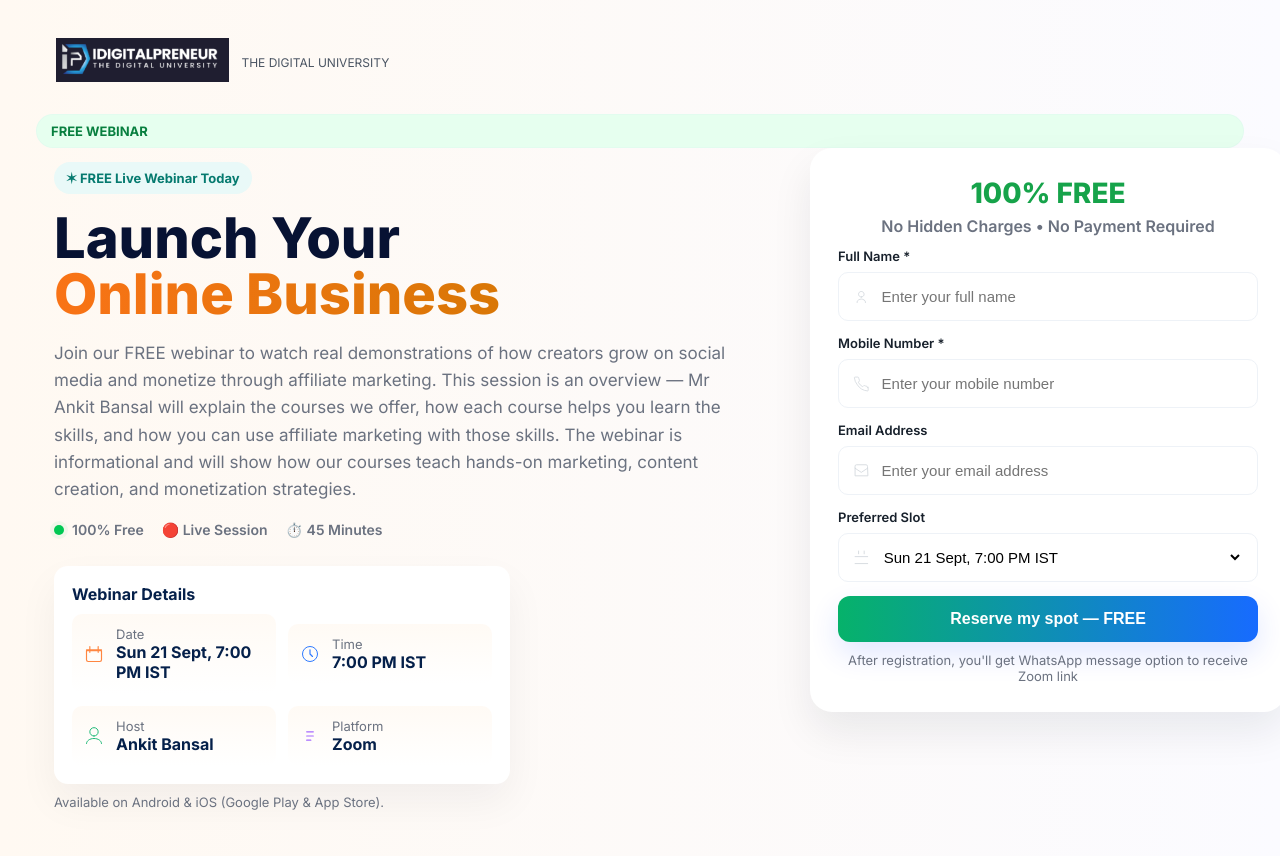
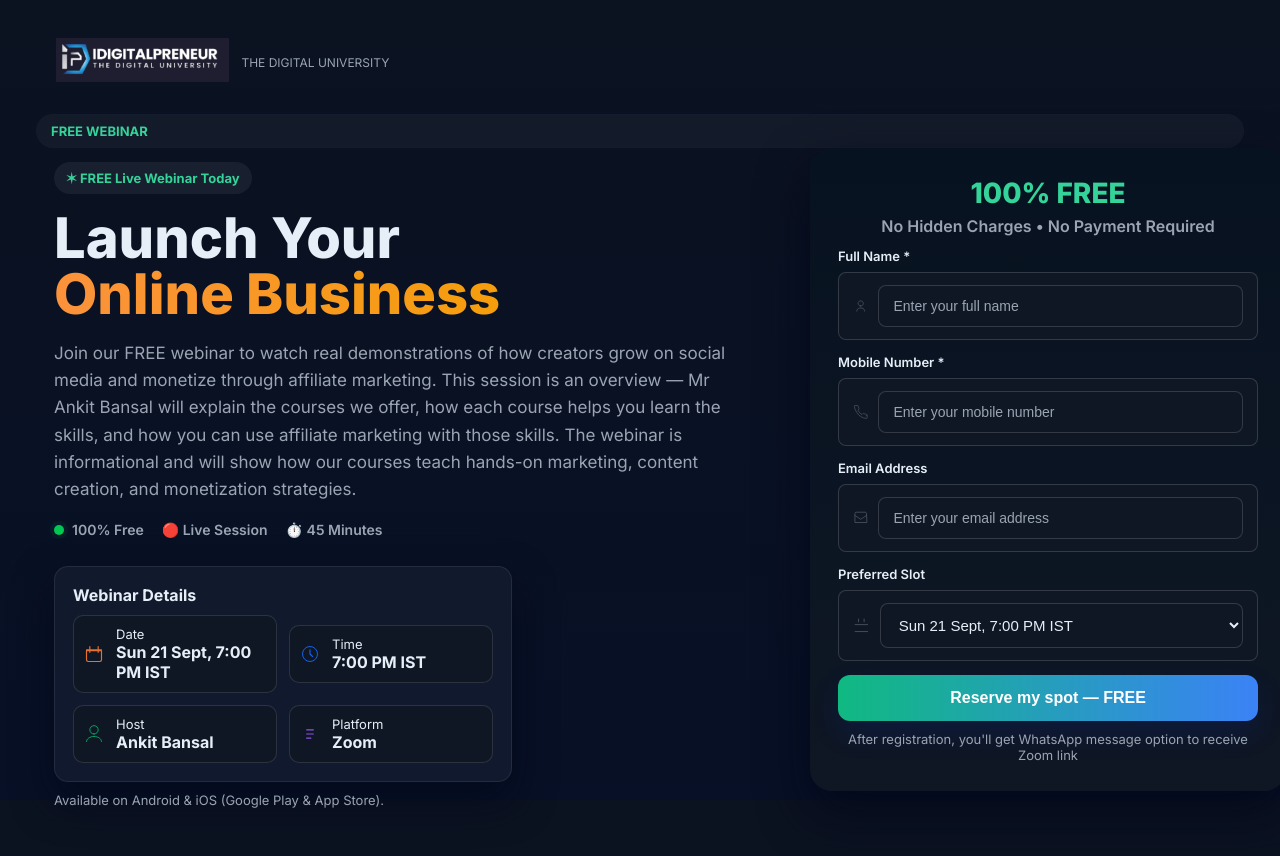
Before and after one commit to aousarmalabhinav-max/Landing-page, a plain HTML site: page index.html in a window 1280 px wide. Drawn offline with Linux system fonts and the light colour scheme.

Commit message:
Add files via upload

```diff
--- a/index.html
+++ b/index.html
@@ -6,28 +6,31 @@
 <title>Launch Your Online Business — Free Webinar</title>
 <link href="https://fonts.googleapis.com/css2?family=Inter:wght@300;400;600;700;800&display=swap" rel="stylesheet">
 <style>
+
   :root{
-    --bg-start: #fff9f2;
-    --bg-end: #fbfbff;
-    --muted:#6b7280;
-    --card:#ffffff;
-    --accent-cyan:#00b3ff;
-    --accent-blue:#0066ff;
-    --accent-green:#16a34a;
-    --cta-start: #06b26a; /* green */
-    --cta-end: #176bff;   /* blue */
-    --orange-stop1: #f97316;
-    --orange-stop2: #d97706;
-    --radius:18px;
-    --shadow: 0 20px 40px rgba(12,20,40,0.08);
+    --bg-start: #0b1220; /* very dark navy */
+    --bg-end: #071026;   /* deep navy */
+    --muted:#9aa4b2;
+    --card:#071220; /* slightly lighter than bg */
+    --card-2:#0f1724;
+    --accent-cyan:#38bdf8;
+    --accent-blue:#60a5fa;
+    --accent-green:#34d399;
+    --cta-start: #10b981; /* green */
+    --cta-end: #3b82f6;   /* blue */
+    --orange-stop1: #fb923c;
+    --orange-stop2: #f59e0b;
+    --radius:16px;
+    --shadow: 0 18px 40px rgba(2,6,23,0.6);
     font-family: 'Inter', system-ui, -apple-system, "Segoe UI", Roboto, "Helvetica Neue", Arial;
   }
+
   html,body{height:100%}
   body{
     margin:0;
-    background: linear-gradient(90deg,var(--bg-start),var(--bg-end));
+    background: linear-gradient(180deg,var(--bg-start), var(--bg-end));
     -webkit-font-smoothing:antialiased;
-    color:#05204a;
+    color: #e6eef8;
     padding:28px 36px;
   }
 
@@ -55,15 +58,9 @@
     box-shadow: none;
     background:transparent;
   }
-  .brand .title {
-  font-weight:800;
-  color:#0b2540;
-  letter-spacing:0.6px;
-  font-size:18px;
-  text-transform:uppercase;
-}
+  .brand .title { font-weight:800; color:#e6eef8; letter-spacing:0.6px; font-size:18px; text-transform:uppercase; }
   .free-pill {
-    padding:8px 14px;border-radius:999px;background:#e6ffef;color:#087f3f;font-weight:700;font-size:13px;
+    padding:8px 14px;border-radius:999px;background: rgba(255,255,255,0.04); color: var(--accent-green); border:1px solid rgba(255,255,255,0.04);font-weight:700;font-size:13px;
     border:1px solid rgba(3,102,255,0.02);
   }
 
@@ -87,15 +84,9 @@
   }
   .badge {
     display:inline-block;
-    background:#e9f9f8;color:#057a6f;padding:8px 12px;border-radius:999px;font-weight:700;font-size:13px;margin-bottom:10px;
+    background: rgba(255,255,255,0.06); color: var(--accent-green);padding:8px 12px;border-radius:999px;font-weight:700;font-size:13px;margin-bottom:10px;
   }
-  h1 {
-    font-size:56px;
-    line-height:1;
-    margin:6px 0 18px;
-    font-weight:800;
-    color:#071233;
-  }
+  h1 { font-size:56px; line-height:1; margin:6px 0 18px; font-weight:800; color: #e6eef8; }
   /* orange gradient on part of the heading */
   .headline {
     display:inline-block;
@@ -122,8 +113,8 @@
     max-width:100%;
     border-radius:14px;
     padding:18px;
-    background:var(--card);
-    box-shadow: 0 18px 40px rgba(8,20,40,0.05);
+    background:linear-gradient(180deg,var(--card), var(--card-2));
+    box-shadow: 0 18px 40px rgba(2,6,23,0.6);
   }
   .detail-grid { display:grid; grid-template-columns: 1fr 1fr; gap:12px; align-items:center; }
   .detail-item { padding:12px; border-radius:10px; background:linear-gradient(180deg, rgba(255,248,240,0.7), rgba(255,255,255,0.7)); display:flex; gap:12px; align-items:center; }
@@ -132,9 +123,9 @@
   /* Right form card */
   .form-card {
     border-radius:22px;
-    background:var(--card);
+    background:linear-gradient(180deg,var(--card), var(--card-2));
     padding:28px;
-    box-shadow: var(--shadow);
+    box-shadow: 0 20px 50px rgba(2,6,23,0.7);
     width:100%;
   }
   .form-top { text-align:center; margin-bottom:8px; }
@@ -143,18 +134,18 @@
 
   .form-field { margin-bottom:14px; }
   label.fieldlabel { display:block; font-size:13px; color:#17202b; margin-bottom:8px; font-weight:600; }
-  .input {
-    width:100%; padding:14px 14px; border-radius:10px; border:1px solid #eef2f7; background:#fff; font-size:15px;
+  .input { background: rgba(255,255,255,0.02); color: #e6eef8;
+    width:100%; padding:14px 14px; border-radius:10px; border:1px solid rgba(255,255,255,0.06); background: transparent; color: #e6eef8; font-size:15px;
     display:flex; align-items:center; gap:10px;
     box-sizing:border-box;
   }
   .input input { border:none; outline:none; font-size:15px; width:100%; }
   .icon-slc { width:18px; height:18px; opacity:0.45; }
 
-  .cta-btn {
+  .cta-btn { color: #07122a;
     width:100%; padding:14px; border-radius:12px; border:none; cursor:pointer;
-    color:white; font-weight:800; font-size:16px;
-    background: linear-gradient(90deg,var(--cta-start), var(--cta-end));
+    color: #0b1220; font-weight:800; font-size:16px;
+    background: linear-gradient(90deg,var(--cta-start), var(--cta-end)); border: none;
     box-shadow: 0 12px 30px rgba(7,60,255,0.12);
     display:flex; align-items:center; justify-content:center; gap:10px;
   }
@@ -164,7 +155,7 @@
   .small-info { font-size:13px;color:var(--muted); margin-top:12px; text-align:center; }
 
   .muted-ico { width:14px;height:14px; opacity:0.6 }
-.brand .subtitle { color:#4b5563; font-size:12px; }
+.brand .subtitle { color:#9aa4b2; font-size:12px; }
 .logo-full { height:48px; width:auto; display:block; }
 
 /* Mobile improvements */
@@ -176,14 +167,14 @@
   .logo-full { height:36px; }
   .free-pill { padding:6px 10px; font-size:12px; }
   .wrap { grid-template-columns: 1fr; gap:18px; }
-  h1 { font-size:32px; margin-bottom:12px; }
+  h1 { font-size:56px; line-height:1; margin:6px 0 18px; font-weight:800; color: #e6eef8; }
   p.lead { font-size:15px; }
   .detail-card { width:100%; padding:14px; }
   .form-card { padding:20px; }
   .form-top { text-align:center; }
   .form-card { width:100%; box-shadow: 0 10px 30px rgba(12,20,40,0.06); }
-  .cta-btn { font-size:15px; padding:12px; }
-  .input { padding:10px 12px; }
+  .cta-btn { color: #07122a; font-size:15px; padding:12px; }
+  .input { background: rgba(255,255,255,0.02); color: #e6eef8;  padding:10px 12px; }
   .logo-full { display:inline-block; margin-right:8px; }
   .topnav { display:flex; flex-wrap:wrap; align-items:center; justify-content:space-between; }
   /* Center brand and place pill below on very small screens */
@@ -214,8 +205,73 @@
     border-radius:8px;
     background: rgba(0,0,0,0.85);
   }
-  .brand .title { color: #fff !important; } /* invert title for dark bg if needed */
+  .brand .title { font-weight:800; color:#e6eef8; letter-spacing:0.6px; font-size:18px; text-transform:uppercase; } /* invert title for dark bg if needed */
   .free-pill { order:2; width:100%; margin-top:8px; }
+}
+
+
+.cta-btn{ color: #fff !important; }
+
+label, .form-top, .detail-item div:first-child { color:#e6eef8 !important; }
+
+.input, select, textarea {
+  background: rgba(255,255,255,0.06) !important;
+  color:#e6eef8 !important;
+  border:1px solid rgba(255,255,255,0.15) !important;
+}
+.input::placeholder { color:#9aa4b2 !important; }
+select option { background:#0b1220; color:#e6eef8; }
+
+.detail-card {
+  background: rgba(255,255,255,0.04) !important;
+  color:#e6eef8 !important;
+  border:1px solid rgba(255,255,255,0.08);
+}
+
+
+.input, select, textarea {
+  background: #0f1724 !important;
+  color:#e6eef8 !important;
+  border:1px solid rgba(255,255,255,0.12) !important;
+  border-radius:8px;
+}
+.input::placeholder { color:#9aa4b2 !important; }
+select option { background:#0f1724; color:#e6eef8; }
+
+.detail-item {
+  background:#0f1724 !important;
+  border:1px solid rgba(255,255,255,0.12);
+  border-radius:10px;
+  padding:10px;
+  color:#e6eef8 !important;
+}
+
+
+.input, input[type="text"], input[type="email"], input[type="tel"], select, textarea {
+  background: #0f1724 !important;
+  color:#e6eef8 !important;
+  border:1px solid rgba(255,255,255,0.15) !important;
+  border-radius:8px;
+  padding:12px 14px;
+  font-size:14px;
+}
+.input::placeholder, input::placeholder { color:#9aa4b2 !important; }
+select option { background:#0f1724; color:#e6eef8; }
+
+
+/* Hover & focus effects */
+.input:focus, input[type="text"]:focus, input[type="email"]:focus, input[type="tel"]:focus, select:focus, textarea:focus {
+  outline:none !important;
+  border-color:#38bdf8 !important;
+  box-shadow:0 0 8px rgba(56,189,248,0.6);
+}
+.cta-btn:hover {
+  transform:translateY(-1px);
+  box-shadow:0 4px 14px rgba(56,189,248,0.6);
+}
+.cta-btn:active {
+  transform:translateY(0);
+  box-shadow:0 2px 6px rgba(56,189,248,0.4);
 }
 
 </style>
@@ -309,7 +365,7 @@
         <div class="form-field">
           <label class="fieldlabel" for="name">Full Name *</label>
           <div class="input" role="group" aria-labelledby="name">
-            <svg class="icon-slc" viewBox="0 0 24 24" fill="none"><path d="M12 12c2.21 0 4-1.79 4-4s-1.79-4-4-4-4 1.79-4 4 1.79 4 4 4zM6 20v-1c0-2.2 3.58-4 6-4s6 1.8 6 4v1" stroke="#9aa6b2" stroke-width="1.2" stroke-linecap="round" stroke-linejoin="round"/></svg>
+            <svg class="icon-slc" viewBox="0 0 24 24" fill="none"><path d="M12 12c2.21 0 4-1.79 4-4s-1.79-4-4-4-4 1.79-4 4 1.79 4 4 4zM6 20v-1c0-2.2 3.58-4 6-4s6 1.8 6 4v1" stroke="#9aa4b2" stroke-width="1.2" stroke-linecap="round" stroke-linejoin="round"/></svg>
             <input id="name" name="name" type="text" placeholder="Enter your full name" required>
           </div>
         </div>
@@ -317,7 +373,7 @@
         <div class="form-field">
           <label class="fieldlabel" for="mobile">Mobile Number *</label>
           <div class="input">
-            <svg class="icon-slc" viewBox="0 0 24 24" fill="none"><path d="M22 16.92V21a1 1 0 0 1-1 1 19 19 0 0 1-8.63-2.7 19 19 0 0 1-6-6A19 19 0 0 1 2 3a1 1 0 0 1 1-1h4.09a1 1 0 0 1 1 .75c.2.9.58 2.35 1.18 3.67a1 1 0 0 1-.24 1.05L7.91 9.91a15 15 0 0 0 6 6l1.44-1.44a1 1 0 0 1 1.05-.24c1.31.6 2.77.98 3.66 1.18a1 1 0 0 1 .75 1V16.92z" stroke="#9aa6b2" stroke-width="1.1" stroke-linecap="round" stroke-linejoin="round"/></svg>
+            <svg class="icon-slc" viewBox="0 0 24 24" fill="none"><path d="M22 16.92V21a1 1 0 0 1-1 1 19 19 0 0 1-8.63-2.7 19 19 0 0 1-6-6A19 19 0 0 1 2 3a1 1 0 0 1 1-1h4.09a1 1 0 0 1 1 .75c.2.9.58 2.35 1.18 3.67a1 1 0 0 1-.24 1.05L7.91 9.91a15 15 0 0 0 6 6l1.44-1.44a1 1 0 0 1 1.05-.24c1.31.6 2.77.98 3.66 1.18a1 1 0 0 1 .75 1V16.92z" stroke="#9aa4b2" stroke-width="1.1" stroke-linecap="round" stroke-linejoin="round"/></svg>
             <input id="mobile" name="mobile" type="text" placeholder="Enter your mobile number" required>
           </div>
         </div>
@@ -325,7 +381,7 @@
         <div class="form-field">
           <label class="fieldlabel" for="email">Email Address</label>
           <div class="input">
-            <svg class="icon-slc" viewBox="0 0 24 24" fill="none"><path d="M3 8l9 6 9-6" stroke="#9aa6b2" stroke-width="1.2" stroke-linecap="round" stroke-linejoin="round"/><path d="M21 19H3V5a2 2 0 0 1 2-2h14a2 2 0 0 1 2 2z" stroke="#9aa6b2" stroke-width="1.2" stroke-linecap="round" stroke-linejoin="round"/></svg>
+            <svg class="icon-slc" viewBox="0 0 24 24" fill="none"><path d="M3 8l9 6 9-6" stroke="#9aa4b2" stroke-width="1.2" stroke-linecap="round" stroke-linejoin="round"/><path d="M21 19H3V5a2 2 0 0 1 2-2h14a2 2 0 0 1 2 2z" stroke="#9aa4b2" stroke-width="1.2" stroke-linecap="round" stroke-linejoin="round"/></svg>
             <input id="email" name="email" type="email" placeholder="Enter your email address">
           </div>
         </div>
@@ -333,7 +389,7 @@
         <div class="form-field">
           <label class="fieldlabel" for="slot">Preferred Slot</label>
           <div class="input">
-            <svg class="icon-slc" viewBox="0 0 24 24" fill="none"><path d="M8 2v4M16 2v4M3 10h18M21 20H3" stroke="#9aa6b2" stroke-width="1.2" stroke-linecap="round" stroke-linejoin="round"/></svg>
+            <svg class="icon-slc" viewBox="0 0 24 24" fill="none"><path d="M8 2v4M16 2v4M3 10h18M21 20H3" stroke="#9aa4b2" stroke-width="1.2" stroke-linecap="round" stroke-linejoin="round"/></svg>
             <select id="slot" name="slot" style="border:none;background:transparent;font-size:15px;outline:none;width:100%">
               <!-- options populated by JS -->
             </select>
```
